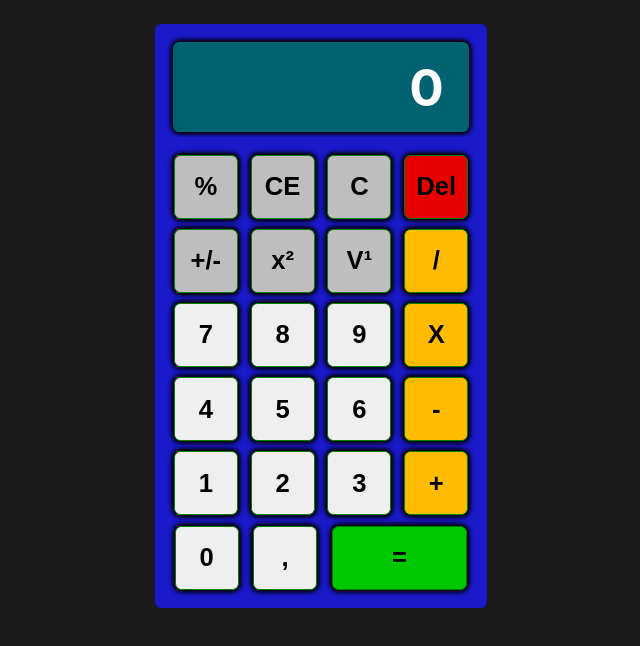
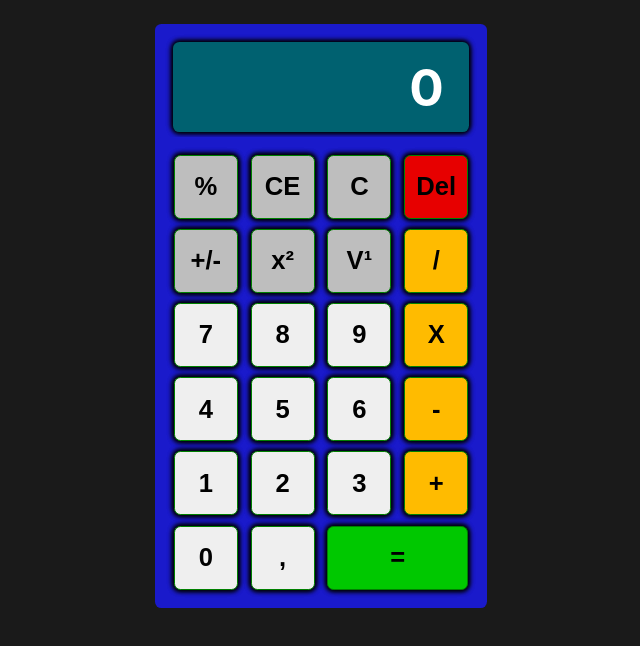
Before and after one commit to lutinmaviou/tdd-react-typescript, a React (Create React App) app: page / in a window 1280 px wide. Shown: the top 646 px of the page, without its empty margins (319-959 px from the left). Built offline with nearby package versions, Linux system fonts and the light colour scheme.

Commit message:
style: fix equal button length

```diff
--- a/src/components/Button/Button.css
+++ b/src/components/Button/Button.css
@@ -14,7 +14,7 @@ button:hover {
 }
 
 .equals {
-  width: 10.6vw;
+  width: 11vw;
   background-color: rgb(0, 200, 0);
 }
 
```
